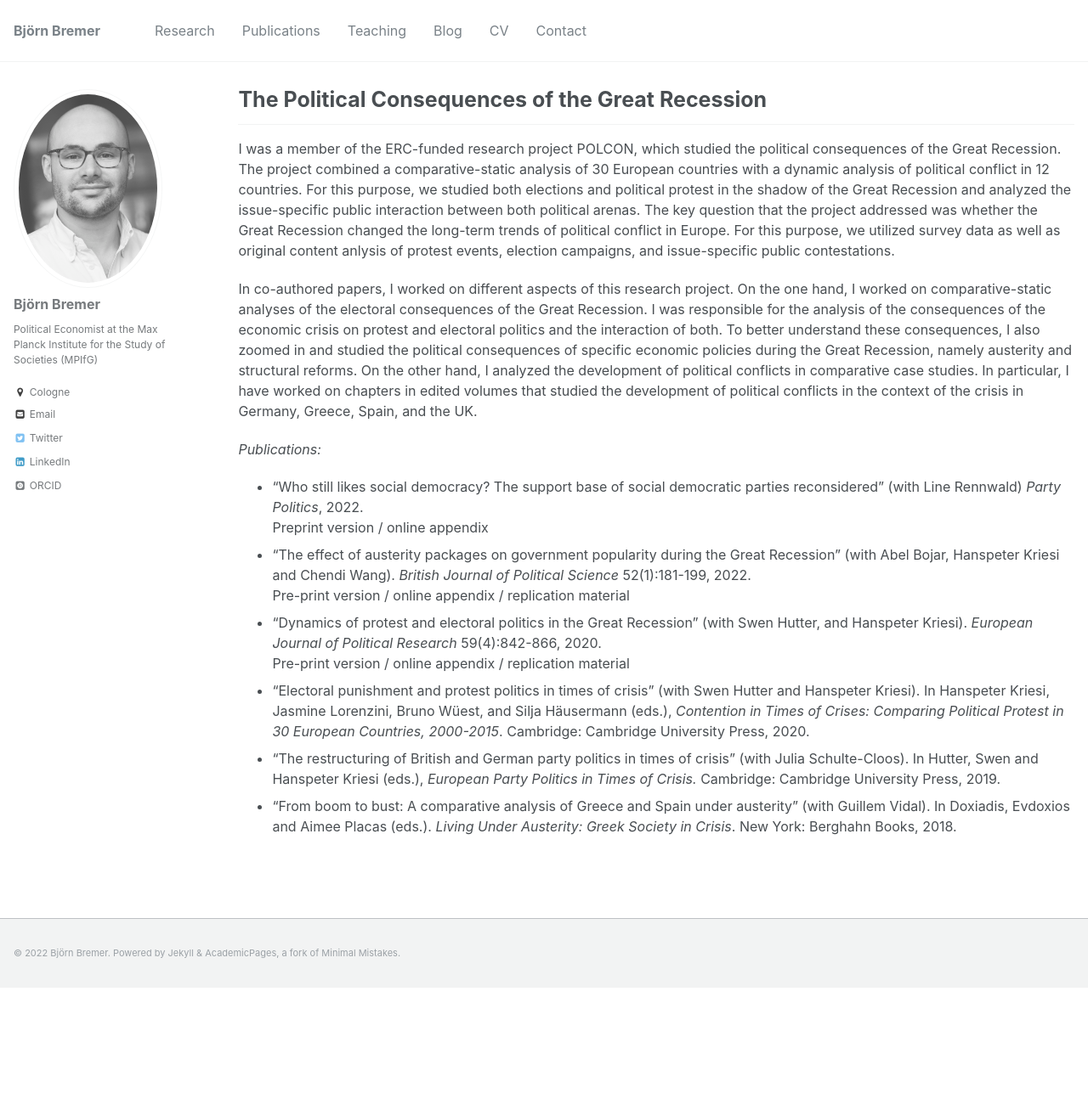
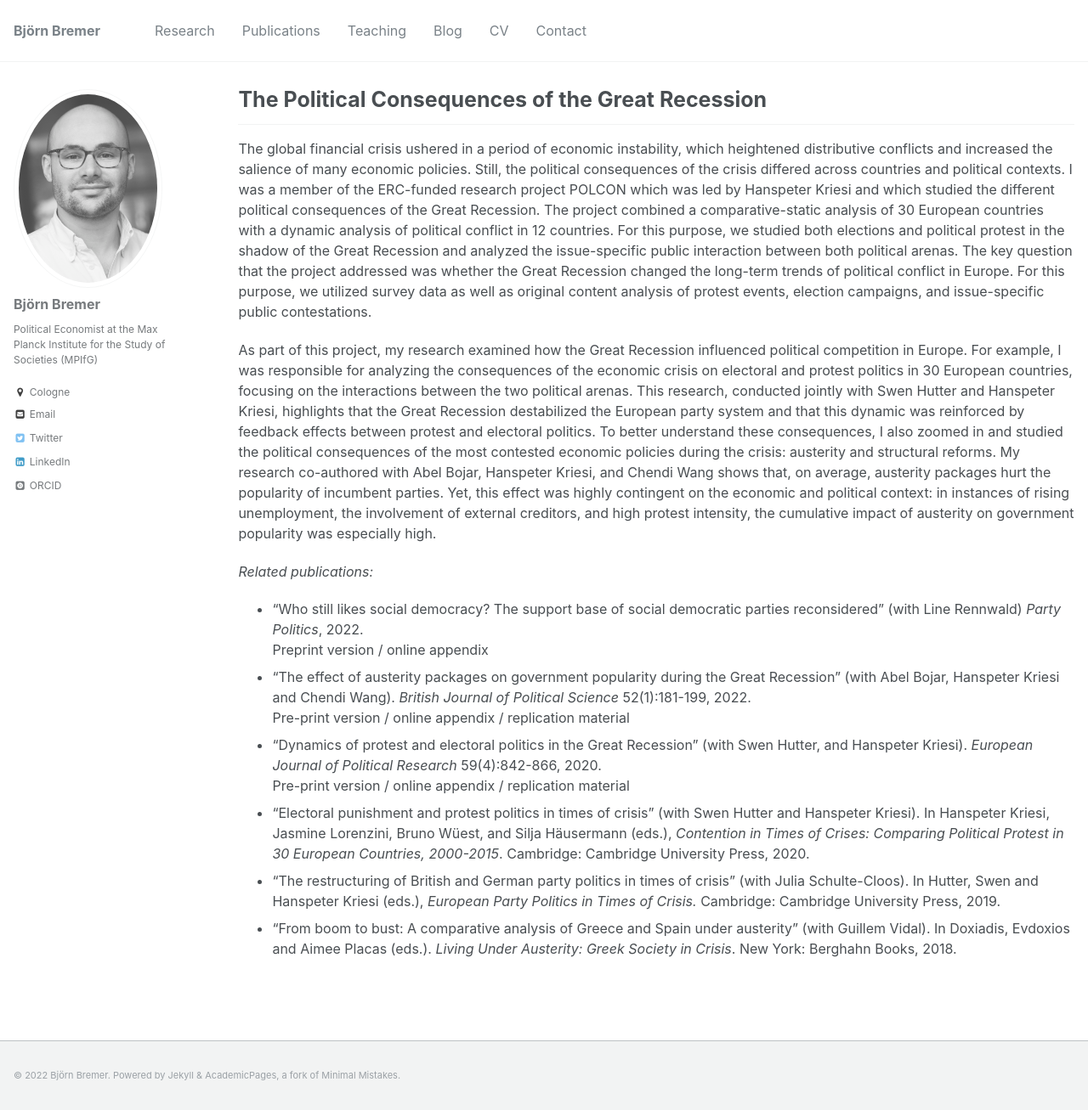
Before and after one commit to bjoernbremer/bjoernbremer.github.io, a Jekyll site: the page built from _projects/2_polcon.md, in a window 1280 px wide and 1307 px high. Shown: the whole window at 85% size. Built offline with Jekyll 4.4.1, drawn with Linux system fonts in a browser that asks for light colours; some web fonts are replaced.

Commit message:
Update 2_polcon.md

```diff
--- a/_projects/2_polcon.md
+++ b/_projects/2_polcon.md
@@ -6,18 +6,18 @@ permalink: /projects/polcon
 
 ------
 
-I was a member of the ERC-funded research project [POLCON](http://www.eui.eu/Projects/POLCON/Home.aspx), which studied the political consequences of the Great Recession. The project combined a comparative-static analysis of 30 European countries with a dynamic analysis of political conflict in 12 countries. For this purpose, we studied both elections and political protest in the shadow of the Great Recession and analyzed the issue-specific public interaction between both political arenas. The key question that the project addressed was whether the Great Recession changed the long-term trends of political conflict in Europe. For this purpose, we utilized survey data as well as original content anlysis of protest events, election campaigns, and issue-specific public contestations.
+The global financial crisis ushered in a period of economic instability, which heightened distributive conflicts and increased the salience of many economic policies. Still, the political consequences of the crisis differed across countries and political contexts. I was a member of the ERC-funded research project POLCON which was led by Hanspeter Kriesi and which studied the different political consequences of the Great Recession. The project combined a comparative-static analysis of 30 European countries with a dynamic analysis of political conflict in 12 countries. For this purpose, we studied both elections and political protest in the shadow of the Great Recession and analyzed the issue-specific public interaction between both political arenas. The key question that the project addressed was whether the Great Recession changed the long-term trends of political conflict in Europe. For this purpose, we utilized survey data as well as original content analysis of protest events, election campaigns, and issue-specific public contestations.
 
-In co-authored papers, I worked on different aspects of this research project. On the one hand, I worked on comparative-static analyses of the electoral consequences of the Great Recession. I was responsible for the analysis of the consequences of the economic crisis on protest and electoral politics and the interaction of both. To better understand these consequences, I also zoomed in and studied the political consequences of specific economic policies during the Great Recession, namely austerity and structural reforms. On the other hand, I analyzed the development of political conflicts in comparative case studies. In particular, I have worked on chapters in edited volumes that studied the development of political conflicts in the context of the crisis in Germany, Greece, Spain, and the UK.
+As part of this project, my research examined how the Great Recession influenced political competition in Europe. For example, I was responsible for analyzing the consequences of the economic crisis on electoral and protest politics in 30 European countries, focusing on the interactions between the two political arenas. This research, conducted jointly with Swen Hutter and Hanspeter Kriesi, highlights that the Great Recession destabilized the European party system and that this dynamic was reinforced by feedback effects between protest and electoral politics. To better understand these consequences, I also zoomed in and studied the political consequences of the most contested economic policies during the crisis: austerity and structural reforms. My research co-authored with Abel Bojar, Hanspeter Kriesi, and Chendi Wang shows that, on average, austerity packages hurt the popularity of incumbent parties. Yet, this effect was highly contingent on the economic and political context: in instances of rising unemployment, the involvement of external creditors, and high protest intensity, the cumulative impact of austerity on government popularity was especially high.
 
-*Publications:*
+*Related publications:*
 
 * ["Who still likes social democracy? The support base of social democratic parties reconsidered"](https://doi.org/10.1177/13540688221093770) (with [Line Rennwald](https://linerennwald.wordpress.com/)) *Party Politics*, 2022.<br/>
 [Preprint version]({{ site.url }}/files/publications/BremerRennwald_PartyPolitics_Preprint.pdf) / [online appendix]({{ site.url }}/files/publications/BremerRennwald_PartyPolitics_OnlineAppendix.pdf)
 * ["The effect of austerity packages on government popularity during the Great Recession"](https://t.co/2Fmbwkxf9T?amp=1) (with Abel Bojar, [Hanspeter Kriesi](http://www.eui.eu/DepartmentsAndCentres/PoliticalAndSocialSciences/People/Professors/Kriesi.aspx) and Chendi Wang). *British Journal of Political Science* 52(1):181-199, 2022.<br/>
-[Pre-print version]({{ site.url }}/files/publications/AusterityEvents_BJPolS_accepted.pdf) / [online appendix]({{ site.url }}/files/publications/AusterityEvents_BJPolS_accepted.pdf) / [replication material](https://doi.org/10.7910/DVN/MDLQKC)
+[Pre-print version]({{ site.url }}/files/publications/BojarBremerKriesiWang_BJPolS_Preprint.pdf) / [online appendix]({{ site.url }}/files/publications/BojarBremerKriesiWang_BJPolS_OnlineAppendix.pdf) / [replication material](https://doi.org/10.7910/DVN/MDLQKC)
 * ["Dynamics of protest and electoral politics in the Great Recession"](https://doi.org/10.1111/1475-6765.12375) (with [Swen Hutter](http://www.swen-hutter.eu/), and [Hanspeter Kriesi](http://www.eui.eu/DepartmentsAndCentres/PoliticalAndSocialSciences/People/Professors/Kriesi.aspx)). *European Journal of Political Research* 59(4):842-866, 2020.<br/>
-[Pre-print version]({{ site.url }}/files/publications/BremerHutterKriesi_2019_EJPR.pdf) / [online appendix]({{ site.url }}/files/publications/BremerHutterKriesi_2019_EJPR_appendix.pdf) / [replication material](https://doi.org/10.7910/DVN/GWPX1A)
+[Pre-print version]({{ site.url }}/files/publications/BremerHutterKriesi_EJPR_Preprint.pdf) / [online appendix]({{ site.url }}/files/publications/BremerHutterKriesi_EJPR_OnlineAppendix.pdf) / [replication material](https://doi.org/10.7910/DVN/GWPX1A)
 * "Electoral punishment and protest politics in times of crisis" (with [Swen Hutter](http://www.swen-hutter.eu/) and [Hanspeter Kriesi](http://www.eui.eu/DepartmentsAndCentres/PoliticalAndSocialSciences/People/Professors/Kriesi.aspx)). In Hanspeter Kriesi, Jasmine Lorenzini, Bruno Wüest, and Silja Häusermann (eds.), *[Contention in Times of Crises: Comparing Political Protest in 30 European Countries, 2000-2015](https://www.cambridge.org/core/books/contention-in-times-of-crisis/2118EB6100BA91A0DA0834FA93CB2E49#fndtn-information)*. Cambridge: Cambridge University Press, 2020.
 * "The restructuring of British and German party politics in times of crisis" (with [Julia Schulte-Cloos](https://jschultecloos.github.io/)). In Hutter, Swen and Hanspeter Kriesi (eds.), *[European Party Politics in Times of Crisis](https://www.cambridge.org/core/books/european-party-politics-in-times-of-crisis/466446CE959EB782BC30047F8FB9275D#fndtn-information).* Cambridge: Cambridge University Press, 2019.
 * "From boom to bust: A comparative analysis of Greece and Spain under austerity" (with [Guillem Vidal](http://guillemvidal.eu/)). In Doxiadis, Evdoxios and Aimee Placas (eds.). *[Living Under Austerity: Greek Society in Crisis](http://www.berghahnbooks.com/title/DoxiadisLiving)*. New York: Berghahn Books, 2018.
```
